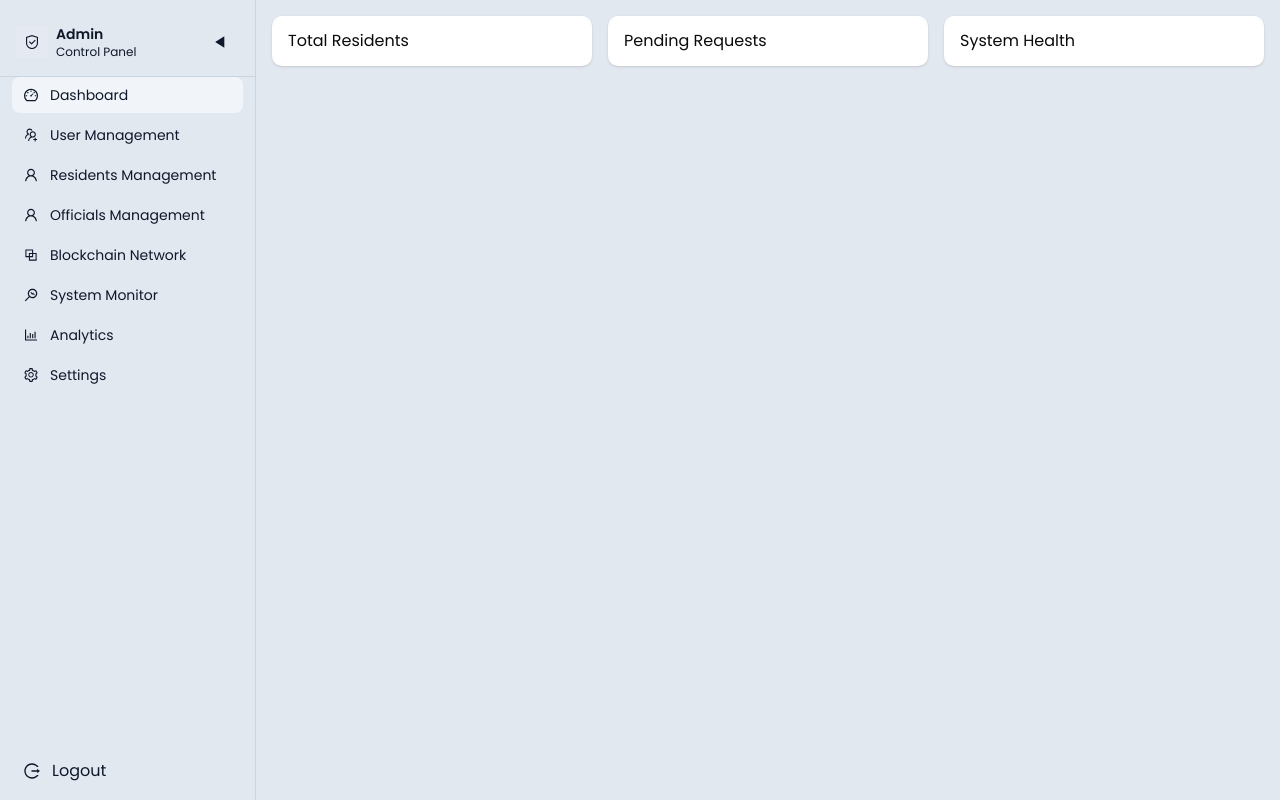
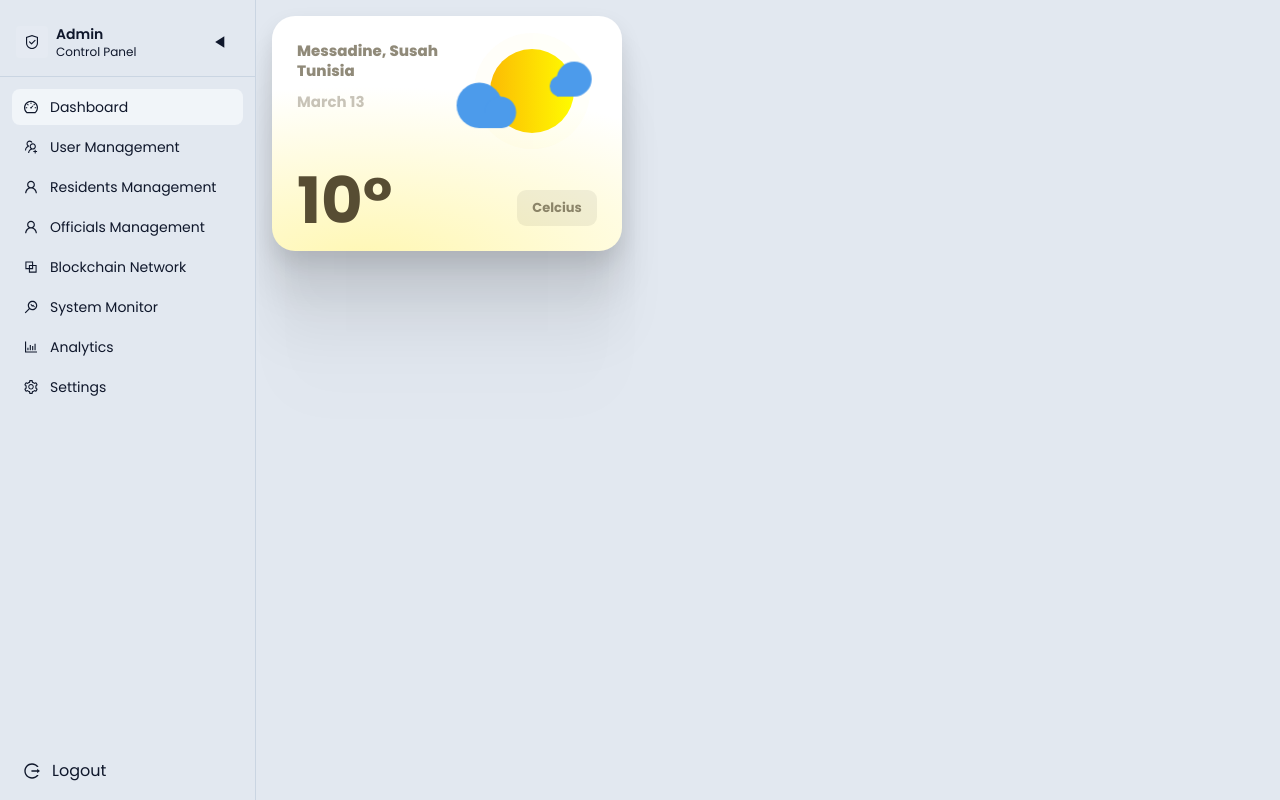
Before and after one commit to akryyydum/MERNSTACK_BIMS_BLOCKCHAIN, a React (Vite) app in the folder front/: page /admin-dashboard in a window 1280 px wide. Built offline with nearby package versions, Linux system fonts and the light colour scheme; sample sign-in values are in the browser's storage.

Commit message:
feat: Add animated weather card to Resident and Admin dashboards

```diff
--- a/front/src/App.css
+++ b/front/src/App.css
@@ -136,3 +136,183 @@ a:hover {
 .cssbuttons-io-button-left:active .icon {
   transform: scale(0.95);
 }
+
+/* From Uiverse.io by zanina-yassine */
+.card {
+  width: 350px;
+  height: 235px;
+  position: relative;
+  padding: 25px;
+  background: radial-gradient(178.94% 106.41% at 26.42% 106.41%, #FFF7B1 0%, rgba(255, 255, 255, 0) 71.88%) /* warning: gradient uses a rotation that is not supported by CSS and may not behave as expected */, #FFFFFF;
+  box-shadow: 0px 155px 62px rgba(0, 0, 0, 0.01), 0px 87px 52px rgba(0, 0, 0, 0.05), 0px 39px 39px rgba(0, 0, 0, 0.09), 0px 10px 21px rgba(0, 0, 0, 0.1), 0px 0px 0px rgba(0, 0, 0, 0.1);
+  border-radius: 23px;
+  transition: all 0.8s cubic-bezier(0.15, 0.83, 0.66, 1);
+  cursor: pointer;
+}
+
+.card:hover {
+  transform: scale(1.05);
+}
+
+.container {
+  width: 250px;
+  height: 250px;
+  position: absolute;
+  right: -35px;
+  top: -50px;
+  display: flex;
+  align-items: center;
+  justify-content: center;
+  transform: scale(0.7);
+}
+
+.cloud {
+  width: 250px;
+}
+
+.front {
+  padding-top: 45px;
+  margin-left: 25px;
+  display: inline;
+  position: absolute;
+  z-index: 11;
+  animation: clouds 8s infinite;
+  animation-timing-function: ease-in-out;
+}
+
+.back {
+  margin-top: -30px;
+  margin-left: 150px;
+  z-index: 12;
+  animation: clouds 12s infinite;
+  animation-timing-function: ease-in-out;
+}
+
+.right-front {
+  width: 45px;
+  height: 45px;
+  border-radius: 50% 50% 50% 0%;
+  background-color: #4c9beb;
+  display: inline-block;
+  margin-left: -25px;
+  z-index: 5;
+}
+
+.left-front {
+  width: 65px;
+  height: 65px;
+  border-radius: 50% 50% 0% 50%;
+  background-color: #4c9beb;
+  display: inline-block;
+  z-index: 5;
+}
+
+.right-back {
+  width: 50px;
+  height: 50px;
+  border-radius: 50% 50% 50% 0%;
+  background-color: #4c9beb;
+  display: inline-block;
+  margin-left: -20px;
+  z-index: 5;
+}
+
+.left-back {
+  width: 30px;
+  height: 30px;
+  border-radius: 50% 50% 0% 50%;
+  background-color: #4c9beb;
+  display: inline-block;
+  z-index: 5;
+}
+
+.sun {
+  width: 120px;
+  height: 120px;
+  background: -webkit-linear-gradient(to right, #fcbb04, #fffc00);
+  background: linear-gradient(to right, #fcbb04, #fffc00);
+  border-radius: 60px;
+  display: inline;
+  position: absolute;
+}
+
+.sunshine {
+  animation: sunshines 2s infinite;
+}
+
+@keyframes sunshines {
+  0% {
+    transform: scale(1);
+    opacity: 0.6;
+  }
+
+  100% {
+    transform: scale(1.4);
+    opacity: 0;
+  }
+}
+
+@keyframes clouds {
+  0% {
+    transform: translateX(15px);
+  }
+
+  50% {
+    transform: translateX(0px);
+  }
+
+  100% {
+    transform: translateX(15px);
+  }
+}
+
+.card-header {
+  display: flex;
+  flex-direction: column;
+  gap: 10px;
+}
+
+.card-header span:first-child {
+  word-break: break-all;
+  font-weight: 800;
+  font-size: 15px;
+  line-height: 135%;
+  color: rgba(87, 77, 51, 0.66);
+}
+
+.card-header span:last-child {
+  font-weight: 700;
+  font-size: 15px;
+  line-height: 135%;
+  color: rgba(87, 77, 51, 0.33);
+}
+
+.temp {
+  position: absolute;
+  left: 25px;
+  bottom: 12px;
+  font-weight: 700;
+  font-size: 64px;
+  line-height: 77px;
+  color: rgba(87, 77, 51, 1);
+}
+
+.temp-scale {
+  width: 80px;
+  height: 36px;
+  position: absolute;
+  right: 25px;
+  bottom: 25px;
+  display: flex;
+  align-items: center;
+  justify-content: center;
+  background: rgba(0, 0, 0, 0.06);
+  border-radius: 9px;
+}
+
+.temp-scale span {
+  font-weight: 700;
+  font-size: 13px;
+  line-height: 134.49%;
+  color: rgba(87, 77, 51, 0.66);
+}
--- a/front/src/pages/Admin/AdminDashboard.jsx
+++ b/front/src/pages/Admin/AdminDashboard.jsx
@@ -5,9 +5,31 @@ export default function AdminDashboard() {
   return (
     <AdminLayout title="Admin">
       <div className="grid gap-4 grid-cols-1 md:grid-cols-3">
-        <div className="p-4 bg-white rounded-lg shadow">Total Residents</div>
-        <div className="p-4 bg-white rounded-lg shadow">Pending Requests</div>
-        <div className="p-4 bg-white rounded-lg shadow">System Health</div>
+<div class="card">
+  <div class="container">
+    <div class="cloud front">
+      <span class="left-front"></span>
+      <span class="right-front"></span>
+    </div>
+    <span class="sun sunshine"></span>
+    <span class="sun"></span>
+    <div class="cloud back">
+      <span class="left-back"></span>
+      <span class="right-back"></span>
+    </div>
+  </div>
+
+  <div class="card-header">
+    <span>Messadine, Susah<br/>Tunisia</span>
+    <span>March 13</span>
+  </div>
+
+  <span class="temp">10°</span>
+
+  <div class="temp-scale">
+    <span>Celcius</span>
+  </div>
+</div>
       </div>
     </AdminLayout>
   );
--- a/front/src/pages/Admin/AdminResidentManagement.jsx
+++ b/front/src/pages/Admin/AdminResidentManagement.jsx
@@ -265,7 +265,7 @@ export default function AdminResidentManagement() {
           </nav>
           <div className="px-4 pb-4">
             <div className="grid grid-cols-1 sm:grid-cols-5 gap-4">
-              <Card className="bg-slate-50 text-black rounded-2xl shadow-md py-4 p-4">
+              <Card className="bg-slate-50 text-black rounded-2xl shadow-md py-4 p-4 transition duration-200 hover:scale-105 hover:shadow-lg">
                 <CardHeader className="flex flex-row items-center justify-between p-0">
                   <CardTitle className="text-sm font-bold text-black">
                     Total Residents
@@ -281,7 +281,7 @@ export default function AdminResidentManagement() {
                   </div>
                 </CardContent>
               </Card>
-              <Card className="bg-slate-50 text-black rounded-2xl shadow-md py-4 p-4">
+              <Card className="bg-slate-50 text-black rounded-2xl shadow-md py-4 p-4 transition duration-200 hover:scale-105 hover:shadow-lg">
                 <CardHeader className="flex flex-row items-center justify-between p-0">
                   <CardTitle className="text-sm font-bold text-black">
                     Male Residents
@@ -297,7 +297,7 @@ export default function AdminResidentManagement() {
                   </div>
                 </CardContent>
               </Card>
-              <Card className="bg-slate-50 text-black rounded-2xl shadow-md py-4 p-4">
+              <Card className="bg-slate-50 text-black rounded-2xl shadow-md py-4 p-4 transition duration-200 hover:scale-105 hover:shadow-lg">
                 <CardHeader className="flex flex-row items-center justify-between p-0">
                   <CardTitle className="text-sm font-bold text-black">
                     Female Residents
@@ -313,7 +313,7 @@ export default function AdminResidentManagement() {
                   </div>
                 </CardContent>
               </Card>
-              <Card className="bg-slate-50 text-black shadow-md py-10 p-4">
+              <Card className="bg-slate-50 text-black shadow-md py-10 p-4 transition duration-200 hover:scale-105 hover:shadow-lg">
                 <CardHeader className="flex flex-row items-center justify-between p-0">
                   <CardTitle className="text-sm font-bold text-black">
                     Verified Residents
@@ -329,7 +329,7 @@ export default function AdminResidentManagement() {
                   </div>
                 </CardContent>
               </Card>
-              <Card className="bg-slate-50 text-black rounded-2xl shadow-md py-10 p-4">
+              <Card className="bg-slate-50 text-black rounded-2xl shadow-md py-10 p-4 transition duration-200 hover:scale-105 hover:shadow-lg">
                 <CardHeader className="flex flex-row items-center justify-between p-0">
                   <CardTitle className="text-sm font-bold text-black">
                     Unverified Residents
--- a/front/src/pages/Admin/AdminSidebar.jsx
+++ b/front/src/pages/Admin/AdminSidebar.jsx
@@ -89,7 +89,7 @@ export default function AdminSidebar({
         ].join(" ")}
       >
         {/* Header */}
-        <div className="px-3 md:px-4 pb-4 flex items-center justify-between border-b border-slate-300">
+        <div className="px-3 md:px-4 pb-4 flex items-center justify-between border-b mb-3 border-slate-300">
           <div className="flex items-center gap-2 overflow-hidden">
             <div className="w-8 h-8 rounded bg-white/10 flex items-center justify-center">
               <SafetyOutlined />
--- a/front/src/pages/Residents/ResidentDashboard.jsx
+++ b/front/src/pages/Residents/ResidentDashboard.jsx
@@ -13,6 +13,31 @@ export default function ResidentDashboard() {
   return (
     <div className="p-6">
       Resident Dashboard
+        <div class="card">
+          <div class="container">
+            <div class="cloud front">
+              <span class="left-front"></span>
+              <span class="right-front"></span>
+            </div>
+            <span class="sun sunshine"></span>
+            <span class="sun"></span>
+            <div class="cloud back">
+              <span class="left-back"></span>
+              <span class="right-back"></span>
+            </div>
+          </div>
+
+          <div class="card-header">
+            <span>Messadine, Susah<br />Tunisia</span>
+            <span>March 13</span>
+          </div>
+
+          <span class="temp">23°</span>
+
+          <div class="temp-scale">
+            <span>Celcius</span>
+          </div>
+        </div>
       <button
         onClick={handleLogout}
         class="p-16-semibold flex size-full gap-4 p-4 group font-semibold rounded-full bg-cover hover:bg-purple-100 hover:shadow-inner focus:bg-gradient-to-r from-purple-400 to-purple-600 focus:text-white text-gray-700 transition-all ease-linear"
```
Also changed, not shown: front/src/pages/Admin/AdminUserManagement.jsx (+7 -7 lines).
